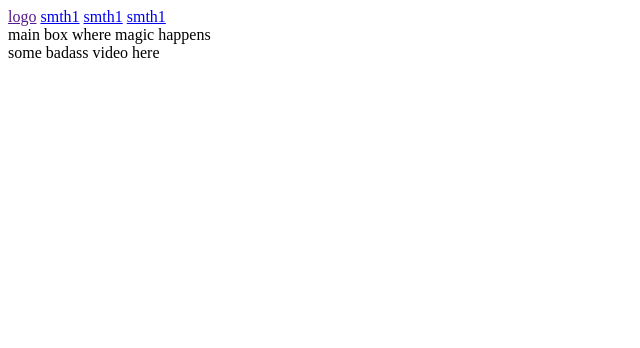
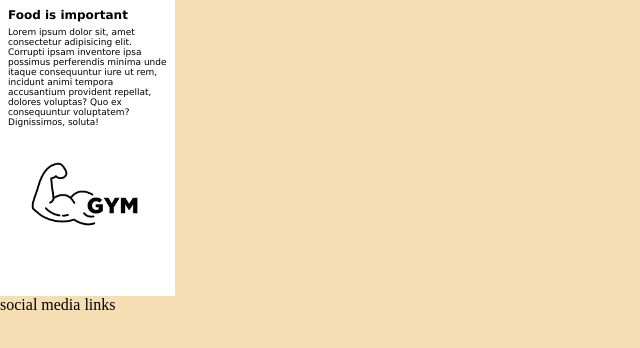
Before and after one commit to aldask/Project-no.1, a plain HTML site: page index.html in a window 1280 px wide. Shown: the whole page, without its empty margins (0-640 px from the left). Drawn offline with Linux system fonts and the light colour scheme.

Commit message:
a bit of landing page done

```diff
--- a/index.html
+++ b/index.html
@@ -4,20 +4,32 @@
     <meta charset="UTF-8">
     <meta http-equiv="X-UA-Compatible" content="IE=edge">
     <meta name="viewport" content="width=device-width, initial-scale=1.0">
+    <link rel="stylesheet" href="style.css">
+
     <title>Document</title>
 </head>
 <body>
     <div class = "container">
-        <nav class = "main_nav">
-            <a class = "logo"href="">logo</a>
-            <a href="smth.com">smth1</a>
-            <a href="smth.com">smth1</a>
-            <a href="smth.com">smth1</a>
-        </nav>
         <div class = "main_box">
-            <div>main box where magic happens</div>
-            <div>some badass video here</div>
+            <div class = "box1">
+                <div class = "side1">
+                    <h1>Food is important</h1>
+                    <p>
+                        Lorem ipsum dolor sit, amet consectetur adipisicing elit.
+                        Corrupti ipsam inventore ipsa possimus perferendis minima
+                        unde itaque consequuntur iure ut rem, incidunt animi tempora
+                        accusantium provident repellat, dolores voluptas? Quo ex consequuntur
+                        voluptatem? Dignissimos, soluta!
+                    </p>
+                </div>
+                <div class = "side2">
+                    <img src="logo.png" alt="foto no 1">
+                </div>
+            </div>
         </div>
+        <footer>
+            <div>social media links</div>
+        </footer>
     </div>
 </body>
 </html>
--- /dev/null
+++ b/style.css
@@ -0,0 +1,41 @@
+@import url('https://fonts.googleapis.com/css2?family=Fraunces:opsz,wght@9..144,500&family=Montserrat:ital,wght@0,700;1,500&display=swap');
+@import url('https://fonts.googleapis.com/css2?family=Montserrat:wght@500&display=swap');
+*{
+    box-sizing: border-box;
+    margin: 0;
+    padding: 0;
+}
+body {
+    background-color: wheat;
+    height: 100vh;
+    max-width: 1440px;
+}
+.container {
+    display: flex;
+    flex-direction: column;
+    max-width: 350px;
+    max-height: 800px;
+}
+h1{
+    font-size: 12px;
+    font-size: 699;
+    margin-bottom: 5px;
+}
+.box1 {
+    display: block;
+    background-color: white;
+    color: black;
+    padding: 8px;
+    font-family: Verdana, Geneva, Tahoma, sans-serif;
+    font-size: 9px;
+    font-weight: 100;
+    max-width: 50%;
+}
+.side1 {
+    max-width: 100%;
+}
+.side2 img {
+    object-fit: cover;
+    width: 100%;
+    height: 100%;
+}
```
Also changed, not shown: logo.jpg (added), logo.png (added).
